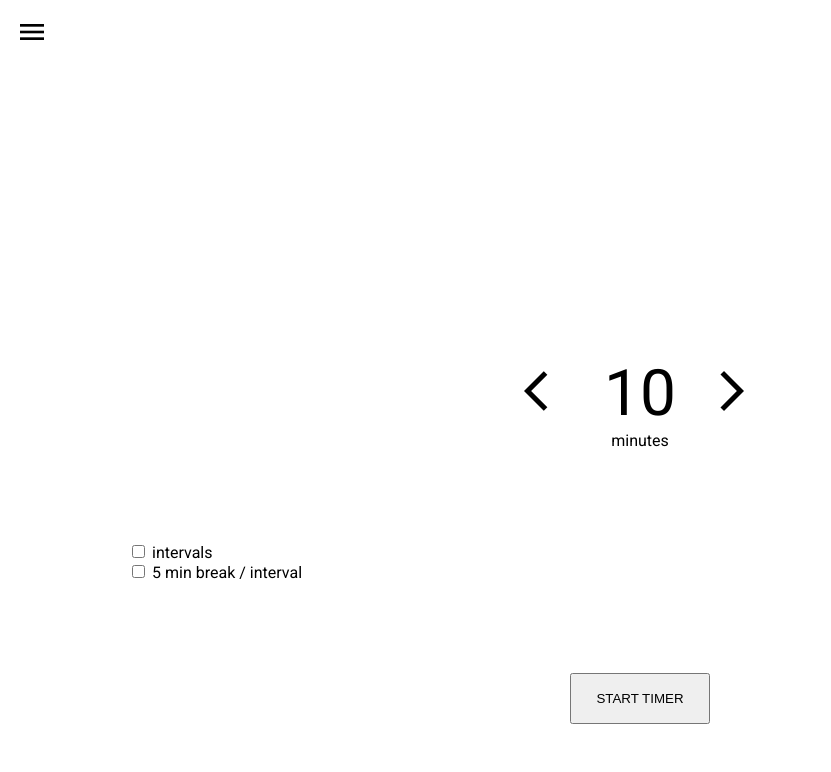
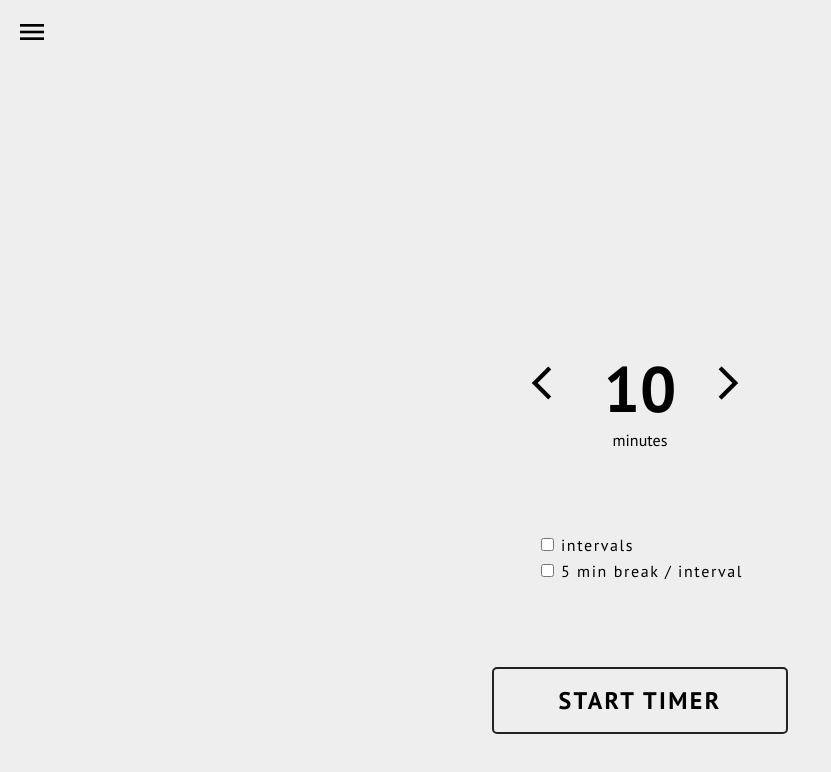
Before and after one commit to Felix-Stark/Git-flow-timer, a plain HTML site: page index.html in a window 1280 px wide. Both pictures are taken after a click on the button "START TIMER". Shown: the whole page, without its empty margins (0-831 px from the left). Drawn offline with Linux system fonts and the light colour scheme.

Commit message:
påbörjat timerfunktion bland annat

```diff
--- a/CSS/style.css
+++ b/CSS/style.css
@@ -1,7 +1,4 @@
-
 @import url('https://fonts.googleapis.com/css2?family=PT+Sans:wght@400;700&display=swap');
-
-@import url('https://fonts.googleapis.com/css2?family=Roboto:wght@400;500&display=swap');
 
 * {
     box-sizing: border-box;
@@ -13,6 +10,7 @@ body {
     width: 100vw;
     height: 100vh;
     margin: 0px;
+    background-color: #EEE;
 }
 main {
     display: flex;
@@ -30,6 +28,9 @@ main {
     display: flex;
     flex-direction: column;
     justify-content: space-between;
+}
+label, h1, h2, h3, p {
+    font-family: 'PT Sans', sans-serif;
 }
 
 /* Drop down menu */
@@ -78,11 +79,12 @@ main {
 .menu__item {
     color: #ffe;
     font-size: 2rem;
-    font-family: 'PT Sans', sans-serif;
     cursor: pointer;
     letter-spacing: 0.1em;
     text-transform: uppercase;
     line-height: 31px;
+    font-family: 'PT Sans', sans-serif;
+    font-weight: 700;
 }
 
 
@@ -92,9 +94,11 @@ main {
     gap: 2rem;
 }
 .less-time, .more-time {
-    margin-top: .7rem;
-    font-size: 3rem;
+    margin-top: 1rem;
+    font-size: 2.5rem;
+
 }
+
 .choose-time {
     display: flex;
     flex-direction: column;
@@ -104,22 +108,30 @@ main {
 .interval-time {
     margin: 0px;
     font-size: 4rem;
+    font-weight: 700;
 }
 .choose-time p {
-    font-family: 'Roboto';
     margin: 0px;
 }
 .set-interval {
-    width: 100%;
     display: flex;
     flex-direction: column;
 }
 .set-interval label {
     font-size: 1rem;
-    font-family: 'Roboto';
+    letter-spacing: 0.1em;
+    line-height: 26px;
 }
 .start-timer {
-    padding: 1rem 1.5rem;
+    padding: 1rem 4rem;
+    border: 2px solid #222222;
+    border-radius: 5px;
+    background-color: #EEE;
+    font-family: 'PT Sans', sans-serif;
+    letter-spacing: 0.1em;
+    text-transform: uppercase;
+    font-size: 1.5rem;
+    font-weight: 700;
 }
 
 
@@ -141,7 +153,6 @@ main {
     height: 20px;
     width: 20px;
     background-color: #555;
-    /* border: 3px solid #000; */
     outline: 7px solid #000;
     border-radius: 100%;
     z-index: 3;
--- a/JS/modules/set-time.js
+++ b/JS/modules/set-time.js
@@ -1,3 +1,5 @@
+import { activateStartTimerButton } from "../script.js";
+
 const mainElem = document.querySelector('main')
 
 let setTime = 10;
@@ -28,10 +30,11 @@ export function showSetTime() {
                 <label for="break">5 min break / interval</label>
             </div>
         </section>
-        <button class="start-timer" id="start-btn">START TIMER</button> `;
+        <button class="start-timer" id="start-btn">Start timer</button> `;
         let lessTime = document.querySelector('#less-time');
         let moreTime = document.querySelector('#more-time');
         changeTimer(lessTime, moreTime);
+        activateStartTimerButton(setTime);
 };
 
 function changeTimer (lessTime, moreTime) {
@@ -45,4 +48,5 @@ function changeTimer (lessTime, moreTime) {
         setTime = setTime + 1;
         showSetTime();
     });
+
 }
--- a/JS/script.js
+++ b/JS/script.js
@@ -4,7 +4,8 @@ import { showMenuOptions } from "./modules/menu.js";
 
 const menuElem = document.querySelector('#menu');
 const openMenu = document.querySelector('#open-menu');
-const closeMenu = document.querySelector('#close-menu')
+const closeMenu = document.querySelector('#close-menu');
+
 
 showLoadingOverlay();
 
@@ -16,3 +17,34 @@ openMenu.addEventListener('click', ()=> {
 closeMenu.addEventListener('click', ()=> {
     menuElem.classList.toggle('show');
 });
+
+
+export function activateStartTimerButton (setTime){
+    const startBtn = document.querySelector('#start-btn');
+
+    /* Fixa så att man inte kan starta timern om den redan är aktiv. Det fuckar upp */
+    startBtn.addEventListener('click', ()=> {
+       startTimer(setTime);
+    });
+}
+function startTimer (setTime){
+/* Som timertest bara. Just nu räknar den ner i konsolen som om man ställer in sekunder.
+Den behöver*/
+
+/* Vad är det han skrivit i general om easyTimer??? Är det något vi ska använda kanske? */
+    let currentTime = setTime;
+    let timer = setInterval(() => {
+        // Check if time left
+        if(currentTime >= 0) {
+           // Update timer in gui
+           console.log(currentTime);
+           // count down current time
+           currentTime--;
+       } else {
+        //    gameOver(timer, gameLoop)
+        console.log('times up')
+       }
+    }, 1000);
+}
+
+/* En stop timer kanske? */
```
